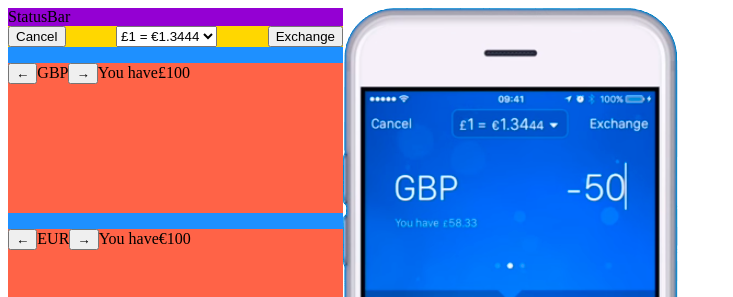
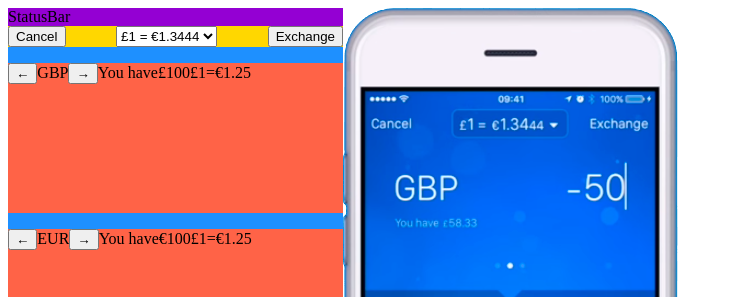
Before and after one commit to Ohar/test-revolut-exchange, a React app: page / in a window 1280 px wide. Shown: the top 297 px of the page, without its empty margins (0-733 px from the left). Built offline with nearby package versions, Linux system fonts and the light colour scheme; the HTML template or start-up script is replaced by a standard one.

Commit message:
Add “RateInfo”

```diff
--- a/src/components/CurrencyScreen/index.jsx
+++ b/src/components/CurrencyScreen/index.jsx
@@ -1,4 +1,5 @@
 import AccountInfo from '@/components/AccountInfo'
+import RateInfo from '@/components/RateInfo'
 import currencyList from '@/consts/currencyList'
 import currencySelectorStates from '@/consts/currencySelectorStates'
 import actionCurrencyFromSet from '@/store/currency/actions/currency-from-set'
@@ -68,6 +69,7 @@ class CurrencyScreen extends Component {
         }
 
         <AccountInfo currency={currency}/>
+        <RateInfo/>
       </li>
     )
   }
--- /dev/null
+++ b/src/components/RateInfo/index.jsx
@@ -0,0 +1,41 @@
+import Money from '@/components/Money'
+import currencySelectorStates from '@/consts/currencySelectorStates'
+import React from 'react'
+import { connect } from 'react-redux'
+import './style.less'
+
+const CENTS_FROM = 100
+
+function RateInfo (props) {
+  const currencyFrom = props[currencySelectorStates.from]
+  const currencyTo = props[currencySelectorStates.to]
+  const rateFrom = props.rate[currencyFrom]
+  const rateTo = props.rate[currencyTo]
+  const rate = rateTo / rateFrom
+  const centsTO = rate * CENTS_FROM
+
+  return (
+    <span className='RateInfo'>
+      <Money
+        cents={CENTS_FROM}
+        currency={currencyFrom}
+      />
+      =
+      <Money
+        cents={centsTO}
+        currency={currencyTo}
+      />
+    </span>
+  )
+}
+
+function mapStateToProps (state, ownProps) {
+  return {
+    ...ownProps,
+    [currencySelectorStates.from]: state.currencyState.from,
+    [currencySelectorStates.to]  : state.currencyState.to,
+    rate  : state.rateState,
+  }
+}
+
+export default connect(mapStateToProps)(RateInfo)
--- /dev/null
+++ b/src/components/RateInfo/style.less
@@ -0,0 +1,2 @@
+.RateInfo {
+}
--- a/src/store/data/action-types.js
+++ /dev/null
@@ -1 +0,0 @@
-export const DATA_SET = 'DATA_SET'
--- a/src/store/data/reducer.js
+++ /dev/null
@@ -1,16 +0,0 @@
-import * as actionTypes from '@/store/data/action-types'
-import DEFAULT_STATE from '@/store/data/default_state'
-
-export default function dataReducer (state = DEFAULT_STATE, action) {
-  switch (action.type) {
-    case actionTypes.DATA_SET: {
-      return {
-        ...state,
-        data: action.data,
-      }
-    }
-
-    default:
-      return state
-  }
-}
--- a/src/store/index.js
+++ b/src/store/index.js
@@ -1,4 +1,4 @@
-import dataReducer from '@/store/data/reducer'
+import rateReducer from '@/store/rate/reducer'
 import currencyReducer from '@/store/currency/reducer'
 import accountReducer from '@/store/account/reducer'
 import { applyMiddleware, combineReducers, createStore } from 'redux'
@@ -7,7 +7,7 @@ import thunk from 'redux-thunk'
 const reducers = combineReducers({
   accountState: accountReducer,
   currencyState: currencyReducer,
-  dataState: dataReducer,
+  rateState: rateReducer,
 })
 
 const store = createStore(
--- /dev/null
+++ b/src/store/rate/action-types.js
@@ -0,0 +1 @@
+export const RATE_SET = 'RATE_SET'
--- a/src/store/data/default_state.js
+++ b/src/store/rate/default_state.js
@@ -1,9 +1,7 @@
 const DATA_DEFAULT_STATE = {
-  rateList: {
-    EUR: 1,
-    USD: 2,
-    GBP: 3,
-  },
+  EUR: 1,
+  USD: 1.12,
+  GBP: .8,
 }
 
 export default DATA_DEFAULT_STATE
--- /dev/null
+++ b/src/store/rate/reducer.js
@@ -0,0 +1,16 @@
+import * as actionTypes from '@/store/rate/action-types'
+import DEFAULT_STATE from '@/store/rate/default_state'
+
+export default function rateReducer (state = DEFAULT_STATE, action) {
+  switch (action.type) {
+    case actionTypes.RATE_SET: {
+      return {
+        ...state,
+        [action.currency]: action.rate,
+      }
+    }
+
+    default:
+      return state
+  }
+}
```
Also changed, not shown: src/store/data/actions/data-set.js (deleted, +0 -10 lines), src/store/rate/actions/rate-set.js (added, +11 -0 lines).
